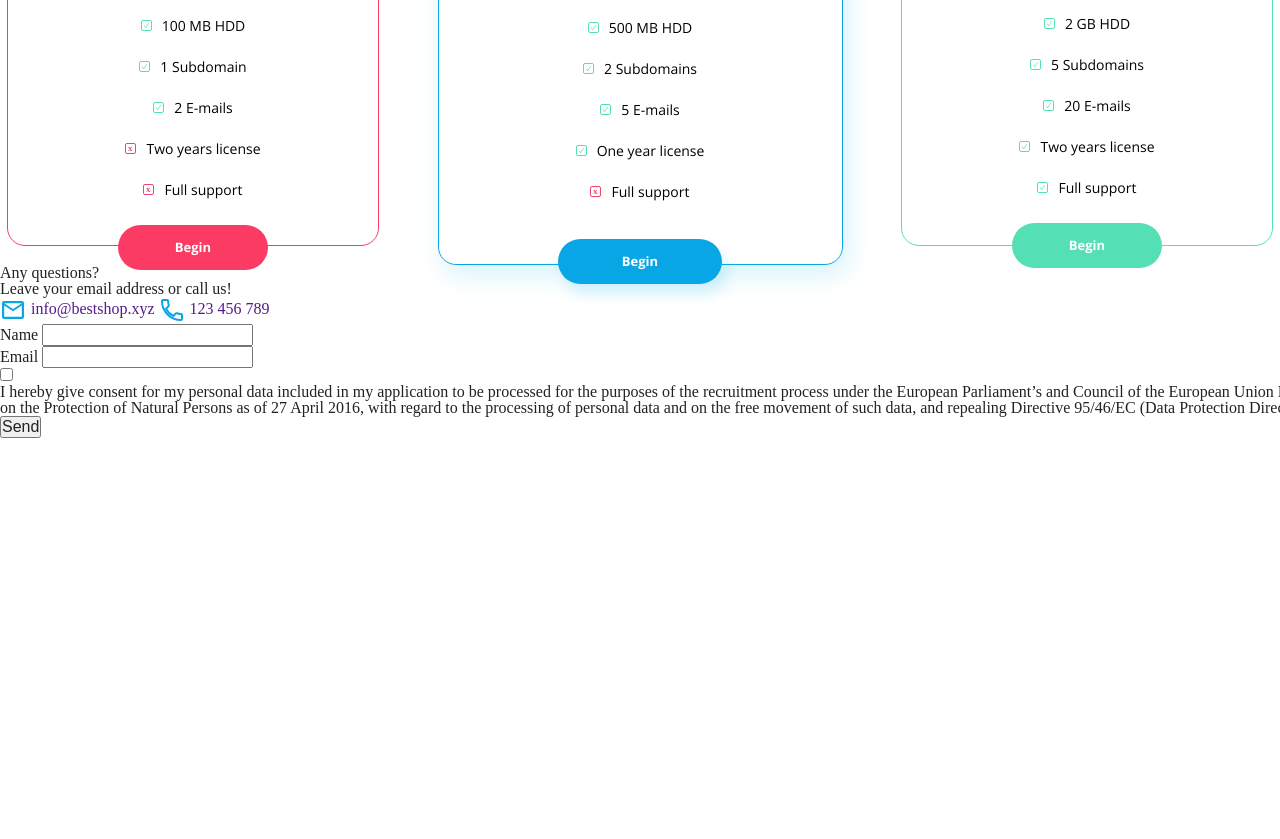
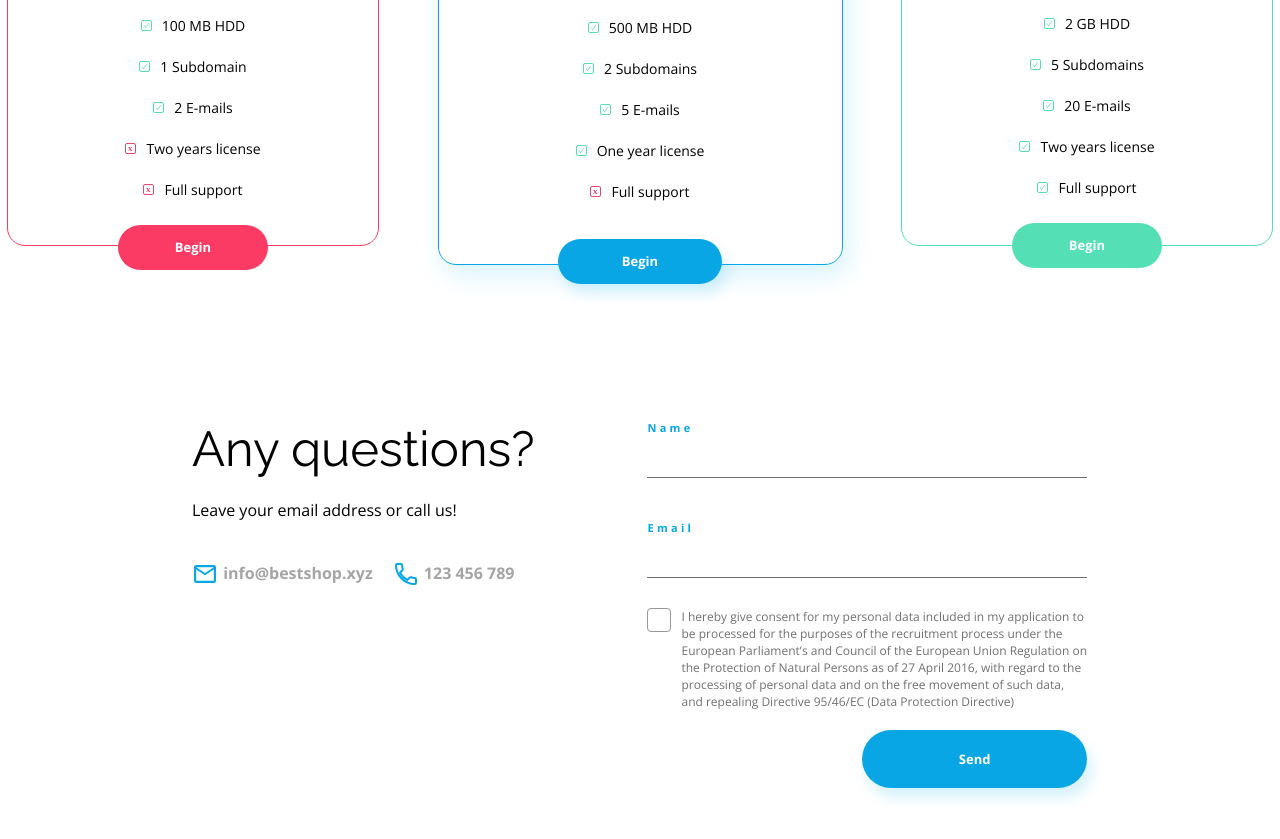
Before and after one commit to Karol855/BestShop, a plain HTML site: page index.html in a window 1280 px wide. Shown: the part 3125-3964 px from the top of the page. Before the commit the page ends 3563 px from the top, so only its background shows below. Drawn offline with nearby package versions, Linux system fonts and the light colour scheme.

Commit message:
added contact section styling

```diff
--- a/css/style.css
+++ b/css/style.css
@@ -1,4 +1,4 @@
-/****   added variables   *****/
+/****   >>>>>           added variables         <<<<<    *****/
 :root {
     --color-primary: #08A6E4;
     --color-primary-shadow: rgba(7, 172, 230, .16);
@@ -10,11 +10,13 @@
     --color-grey: #A5A5A5;
     --color-light-grey: #F7F7F7;
     --color-box-border-grey: #E8E9ED;
+    --color-checkbox-text: #707070;
+    --color-checkbox: #95989A;
     --button-radius: 35px;
     --font-raleway: "Raleway", sans-serif;
     --font-open-sans: "Open Sans", sans-serif;
 }
-/****  added simple reset and helpers  ****/
+/****   >>>>>       added simple reset and helpers          <<<<<     ****/
 * {
     box-sizing: border-box;
     margin: 0;
@@ -30,7 +32,7 @@ body {
     width: 1352px;
     margin: 0 auto;
 }
-/****   added header section styling   ****/
+/****   >>>>>           added header section styling        <<<<<   ****/
 header {
     height: 70px;
     background-color: var(--color-white);
@@ -77,7 +79,7 @@ header {
     border-bottom: 4px solid var(--color-primary);
     cursor: pointer;
 }
-/****   added opening section styling   ****/
+/****   >>>>>           added opening section styling           <<<<<   ****/
 .opening__section {
     display: flex;
     flex-direction: column;
@@ -124,7 +126,7 @@ header {
     height: auto;
     padding-bottom: 78px;
 }
-/****   added statistics section styling   ****/
+/****   >>>>>           added statistics section styling        <<<<<   ****/
 .statistic__section {
     display: flex;
     flex-direction: column;
@@ -209,7 +211,7 @@ header {
     font-size: 1rem;
     line-height: 1.1875rem;
 }
-/****   added benefits section styling   ****/
+/****   >>>>>           added benefits section styling          <<<<<   ****/
 .benefits {
     background-color: var(--color-light-grey);
 }
@@ -360,7 +362,7 @@ header {
     justify-content: center;
     align-items: center;
 }
-/****   added pricing section styling   ****/
+/****   >>>>>           added pricing section styling           <<<<<   ****/
 .pricing {
     background-color: var(--color-white);
 }
@@ -517,3 +519,126 @@ header {
 .green__button {
     background-color: var(--color-green);
 }
+/****   >>>>>           added contact section styling           <<<<<   ****/
+.contact__container {
+    width: 896px;
+    margin: 155px auto 59px;
+    display: flex;
+}
+/**** contact info  ****/
+.contact__information {
+    display: flex;
+    flex-direction: column;
+}
+.contact__headline {
+    font-family: var(--font-raleway);
+    font-weight: 400;
+    font-size: 3.0625rem;
+    line-height: 3.5625rem;
+    color: var(--color-black);
+    margin-bottom: 22px;
+}
+.contact__text {
+    font-family: var(--font-open-sans);
+    font-weight: 400;
+    font-size: 1rem;
+    line-height: 1.375rem;
+    color: var(--color-black);
+    margin-bottom: 40px;
+}
+.contact__details {
+    display: flex;
+}
+.contact__email,
+.contact__phone {
+    font-family: var(--font-open-sans);
+    font-weight: 700;
+    font-size: 1rem;
+    line-height: 1.375rem;
+    color: var(--color-grey);
+}
+.contact__email {
+    margin-right: 20px;
+}
+/**** contact form  ****/
+.form {
+    max-width: 440px;
+    display: flex;
+    flex-direction: column;
+    margin-left: 113px;
+}
+.form__field {
+    display: flex;
+    flex-direction: column;
+}
+.form__field:nth-child(2) {
+    margin-top: 42px;
+    margin-bottom: 30px;
+}
+.form__label {
+    font-family: var(--font-open-sans);
+    font-weight: 700;
+    font-size: 0.6875rem;
+    line-height: 0.9375rem;
+    letter-spacing: 0.205rem;
+    color: var(--color-primary);
+    text-align: left;
+}
+.form__input {
+    height: 43px;
+    border: none;
+    border-bottom: 1px solid var(--color-checkbox-text);
+}
+/**** contact checkbox  ****/
+.form__permission {
+    margin-bottom: 20px;
+}
+.form__checkbox input {
+    position: absolute;
+    opacity: 0;
+    cursor: pointer;
+    height: 0;
+    width: 0;
+}
+.form__checkbox {
+    cursor: pointer;
+    display: flex;
+}
+.checkbox {
+    height: 24px;
+    flex-shrink: 0;
+    flex-basis: 24px;
+    border: 1px solid var(--color-checkbox);
+    border-radius: 4px;
+    margin-right: 10px;
+}
+.form__checkbox input:checked + .checkbox {
+    background-image: url("../assets/Checkmark.svg");
+    background-repeat: no-repeat;
+    background-position: center;
+}
+.checkbox__text {
+    font-family: var(--font-open-sans);
+    font-weight: 400;
+    font-size: 0.75rem;
+    line-height: 1.0625rem;
+    text-align: left;
+    color: var(--color-checkbox-text);
+}
+/**** contact button  ****/
+.contact__button {
+    display: inline-block;
+    padding: 20px 97px;
+    cursor: pointer;
+    border-radius: var(--button-radius);
+    box-shadow: var(--color-primary-shadow) 5px 10px 14px;
+    font-family: var(--font-open-sans);
+    font-weight: 700;
+    font-size: 0.8125rem;
+    line-height: 1.125rem;
+    color: var(--color-white);
+    background-color: var(--color-primary);
+    outline: none;
+    border: none;
+    align-self: flex-end;
+}
--- a/index.html
+++ b/index.html
@@ -162,8 +162,8 @@
         </div>
     </section>
     <!--    *****   added contact section   *****   -->
-    <section class="contact">
-        <div class="container contact__section">
+    <section class="contact" id="contact">
+        <div class="container contact__container">
             <div class="contact__information">
                 <h2 class="contact__headline">Any questions?</h2>
                 <p class="contact__text">Leave your email address or call us!</p>
```
